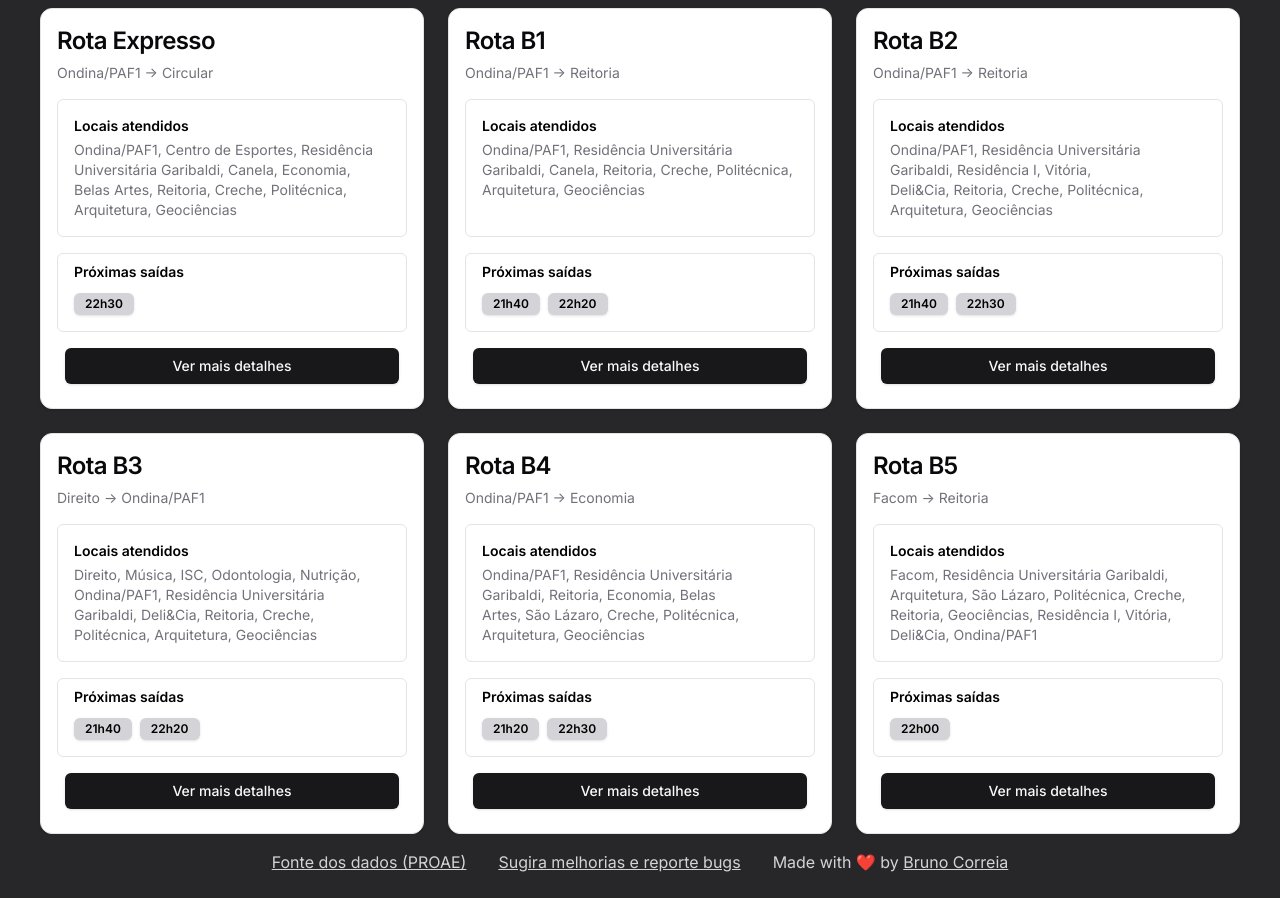
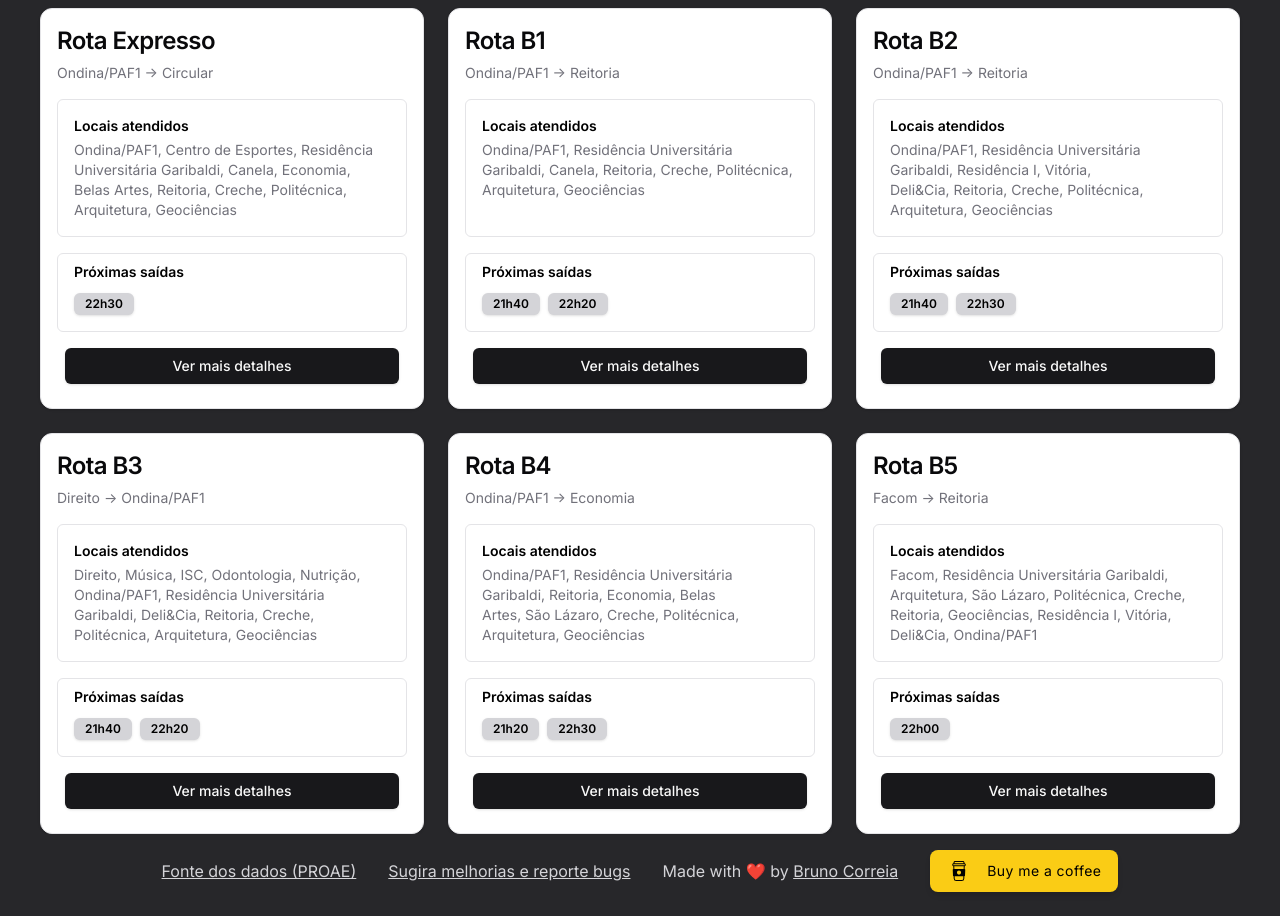
Before and after one commit to brnocorreia/meu-buzufba, a Next.js app: page / in a window 1280 px wide. Built offline with nearby package versions, Linux system fonts and the light colour scheme.

Commit message:
feat: add donate button

```diff
--- a/package.json
+++ b/package.json
@@ -35,6 +35,7 @@
     "eslint": "^8",
     "eslint-config-next": "14.2.14",
     "postcss": "^8",
+    "react-icons": "^5.4.0",
     "tailwindcss": "^3.4.1",
     "typescript": "^5"
   }
--- a/src/app/page.tsx
+++ b/src/app/page.tsx
@@ -1,3 +1,4 @@
+import DonateButton from "@/components/donate-button";
 import { RouteCard } from "@/components/route-card";
 import { data } from "@/constants/data";
 import Link from "next/link";
@@ -47,6 +48,8 @@ export default function Home() {
               Bruno Correia
             </Link>
           </p>
+
+          <DonateButton donateUrl="https://buymeacoffee.com/buzufba" message="Buy me a coffee"/>
         </div>
       </footer>
     </div>
--- /dev/null
+++ b/src/components/donate-button/index.tsx
@@ -0,0 +1,20 @@
+import { CiCoffeeCup } from "react-icons/ci";
+import Link from "next/link";
+
+type DonateButtonProps = {
+  donateUrl: string;
+  message: string;
+};
+
+export default function DonateButton(props: DonateButtonProps) {
+  return (
+    <Link
+      target="_blank"
+      className="inline-flex items-center text-black bg-yellow-400 border border-transparent rounded-lg py-2 px-4 text-lg tracking-wide font-cursive shadow-md hover:underline hover:opacity-85 focus:opacity-85 focus:ring-2 focus:ring-yellow-400"
+      href={props.donateUrl}
+    >
+      <CiCoffeeCup className="w-6 h-6 text-black" />
+      <span className="ml-4 text-sm">{props.message}</span>
+    </Link>
+  );
+}
```
Also changed, not shown: 1 other file (tests, documents, lock files or other folders).
